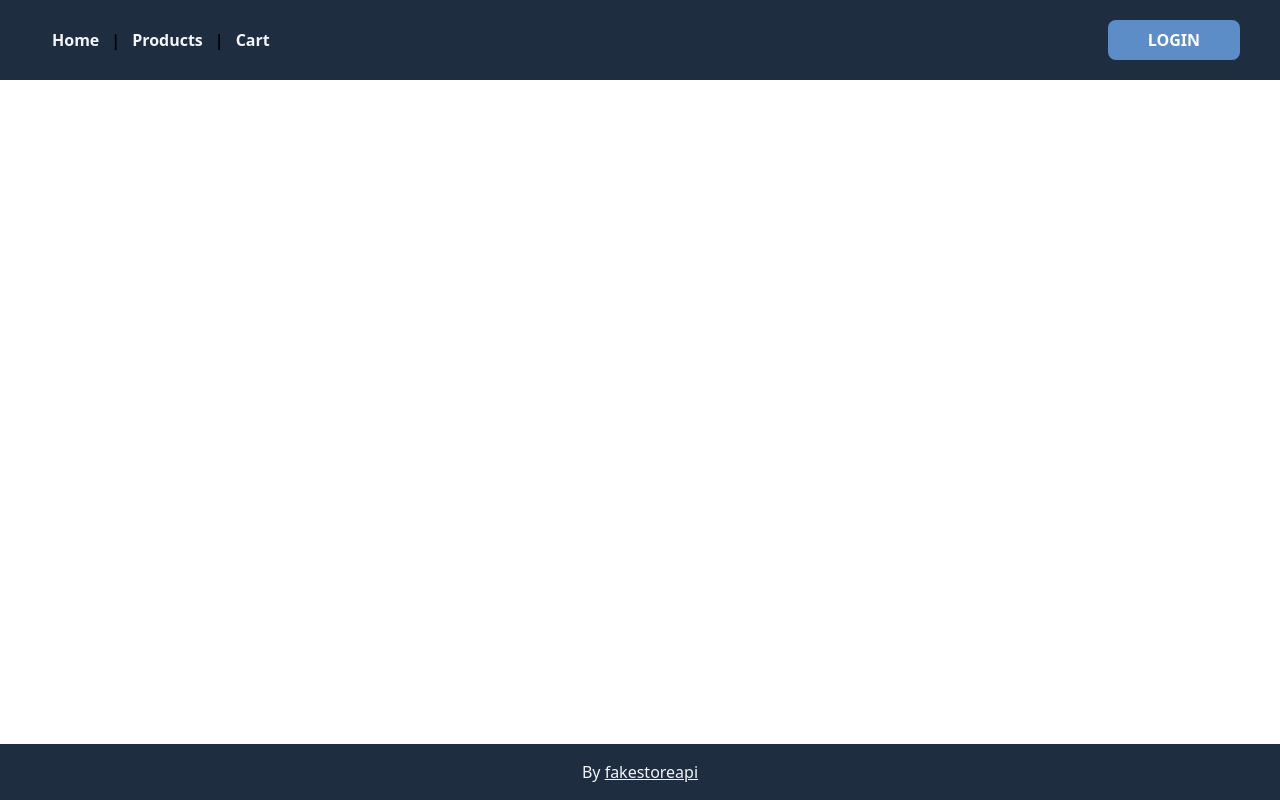
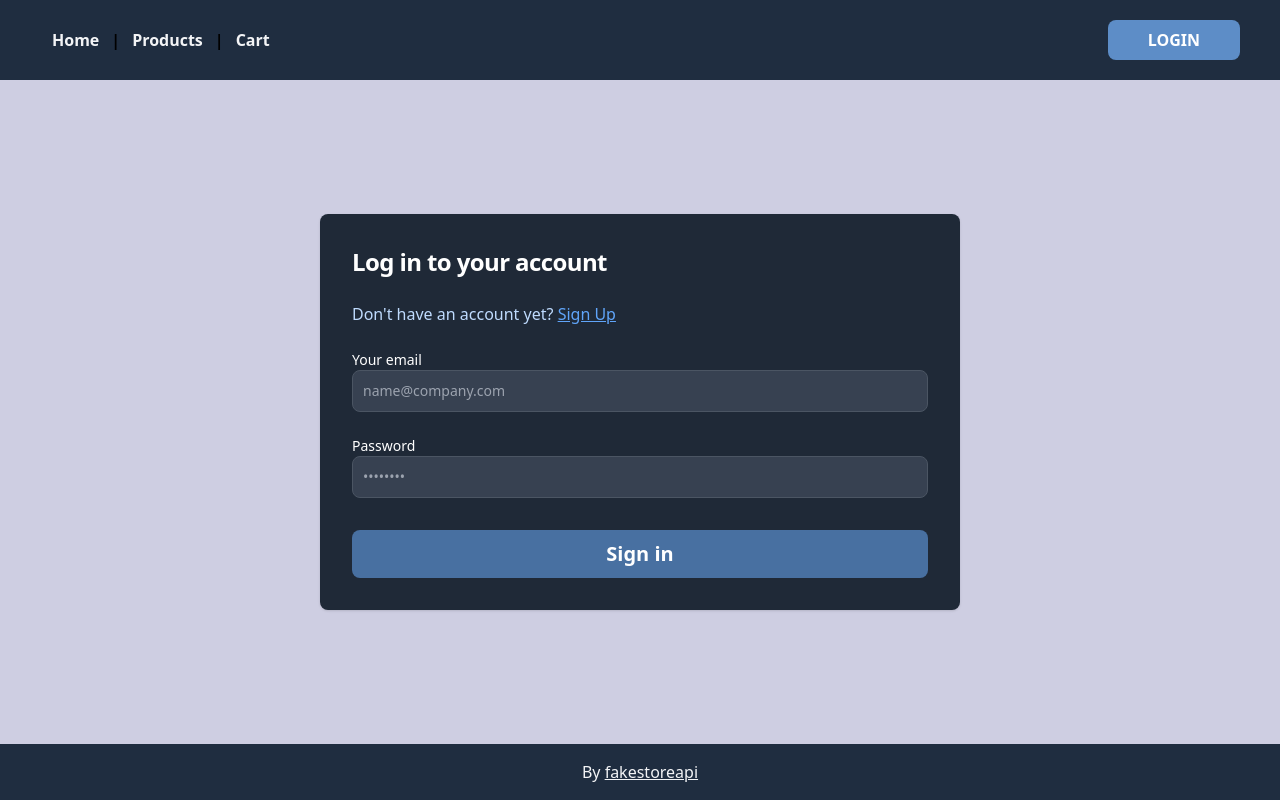
Before and after one commit to Jhan-Torres/vueJs-GogoDev, a Vue app in the folder auth-example/: page /login in a window 1280 px wide. Built offline with nearby package versions, Linux system fonts and the light colour scheme.

Commit message:
login view and login form component added

```diff
--- a/auth-example/src/App.vue
+++ b/auth-example/src/App.vue
@@ -3,7 +3,7 @@ import { RouterLink, RouterView } from 'vue-router'
 </script>
 
 <template>
-  <header class="bg-[#1F2D40] px-10 flex items-center justify-between">
+  <header class="bg-[#1F2D40] px-1 flex items-center justify-between md:px-10">
     <nav
       class="flex justify-center items-center font-semibold h-20"
     >
@@ -26,11 +26,14 @@ import { RouterLink, RouterView } from 'vue-router'
         Cart
       </RouterLink>
     </nav>
-    <button class="bg-[#5d8dc7] px-10 py-2 rounded-lg hover:bg-[#5084C4]">
+    <RouterLink
+      :to="{ name: 'login' }"
+      class="bg-[#5d8dc7] px-6 py-2 rounded-lg hover:bg-[#5084C4] md:px-10"
+    >
       <span class="text-white font-bold uppercase">
         Login
       </span>
-    </button>
+    </RouterLink>
   </header>
 
   <main
--- /dev/null
+++ b/auth-example/src/components/LoginForm.vue
@@ -0,0 +1,56 @@
+<script setup>
+
+</script>
+
+<template>
+  <section class="bg-[#cecee2] height-fixed flex items-center">
+    <div class="flex flex-col items-center justify-center w-full px-2 py-6 mx-auto">
+      <div class="w-full rounded-lg shadow bg-gray-800 max-w-screen-sm">
+        <div class="px-4 py-6 space-y-4 md:space-y-6 md:p-8">
+          <h1 class="text-lg font-bold leading-tight tracking-tight text-white md:text-2xl">
+            Log in to your account
+          </h1>
+          <p class="text-blue-200">
+            Don't have an account yet? <a href="" class="text-blue-400 underline">Sign Up</a>
+          </p>
+          <form class="space-y-4 md:space-y-6">
+            <div>
+              <label
+                class="block mb-2 text-sm font-medium text-white"
+              >
+                Your email
+                <input
+                  type="email"
+                  name="email"
+                  id="email"
+                  class="border rounded-lg block w-full p-2.5 bg-gray-700 border-gray-600 text-white"
+                  placeholder="name@company.com"
+                  required="true">
+              </label>
+            </div>
+            <div>
+              <label
+                class="block mb-2 text-sm font-medium text-white"
+              >
+                Password
+                <input
+                  type="password"
+                  name="password"
+                  id="password"
+                  placeholder="••••••••"
+                  class="border rounded-lg block w-full p-2.5 bg-gray-700 border-gray-600 text-white"
+                  required="true">
+              </label>
+            </div>
+            <button
+              class="w-full bg-[#4870A1] rounded-lg px-5 py-2.5">
+              <span class="text-xl font-bold text-white">
+                Sign in
+              </span>
+            </button>
+          </form>
+        </div>
+      </div>
+    </div>
+  </section>
+</template>
--- a/auth-example/src/router/index.js
+++ b/auth-example/src/router/index.js
@@ -22,6 +22,11 @@ const router = createRouter({
       path: '/cart',
       name: 'cart',
       component: () => import('../views/CartView.vue'),
+    },
+    {
+      path: '/login',
+      name: 'login',
+      component: () => import('../views/LoginView.vue'),
     }
   ]
 })
--- /dev/null
+++ b/auth-example/src/views/LoginView.vue
@@ -0,0 +1,11 @@
+<script setup>
+import LoginForm from '@/components/LoginForm.vue'
+</script>
+
+<template>
+  <LoginForm />
+</template>
+
+<style scoped>
+
+</style>
```
